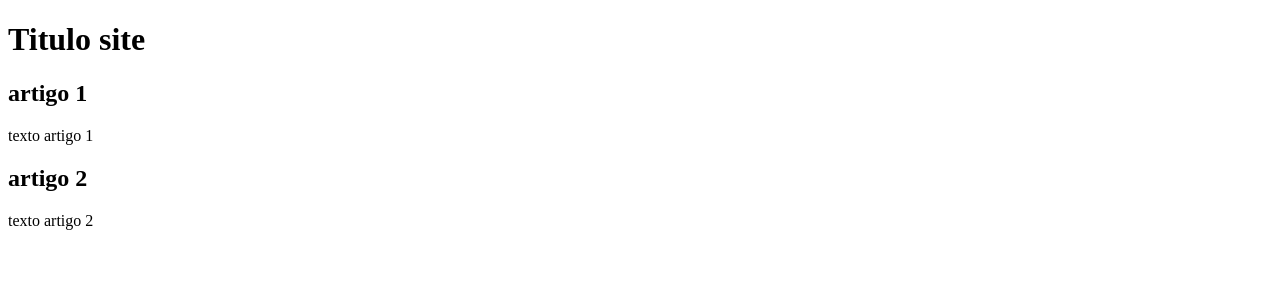
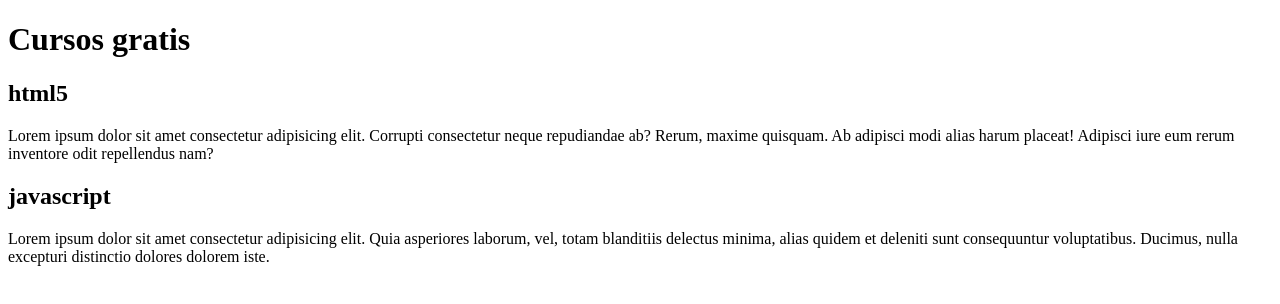
Before and after one commit to Gustavoyujisato/projeto-site, a plain HTML site: page index.html in a window 1280 px wide. Drawn offline with Linux system fonts and the light colour scheme.

Commit message:
escrevi conteudo

```diff
--- a/index.html
+++ b/index.html
@@ -9,16 +9,17 @@
 <body>
     <main>
         <header>
-            <h1>Titulo site</h1>
+            <h1>Cursos gratis</h1>
 
         </header>
         <article>
-            <h2>artigo 1</h2>
-            <p>texto artigo 1</p>
+            <h2>html5</h2>
+            <p>Lorem ipsum dolor sit amet consectetur adipisicing elit. Corrupti consectetur neque repudiandae ab? Rerum, maxime quisquam. Ab adipisci modi alias harum placeat! Adipisci iure eum rerum inventore odit repellendus nam?
+            </p>
         </article>
         <article>
-            <h2>artigo 2</h2>
-            <p>texto artigo 2</p>
+            <h2>javascript</h2>
+            <p>Lorem ipsum dolor sit amet consectetur adipisicing elit. Quia asperiores laborum, vel, totam blanditiis delectus minima, alias quidem et deleniti sunt consequuntur voluptatibus. Ducimus, nulla excepturi distinctio dolores dolorem iste.</p>
         </article>
     </main>
 </body>
```
